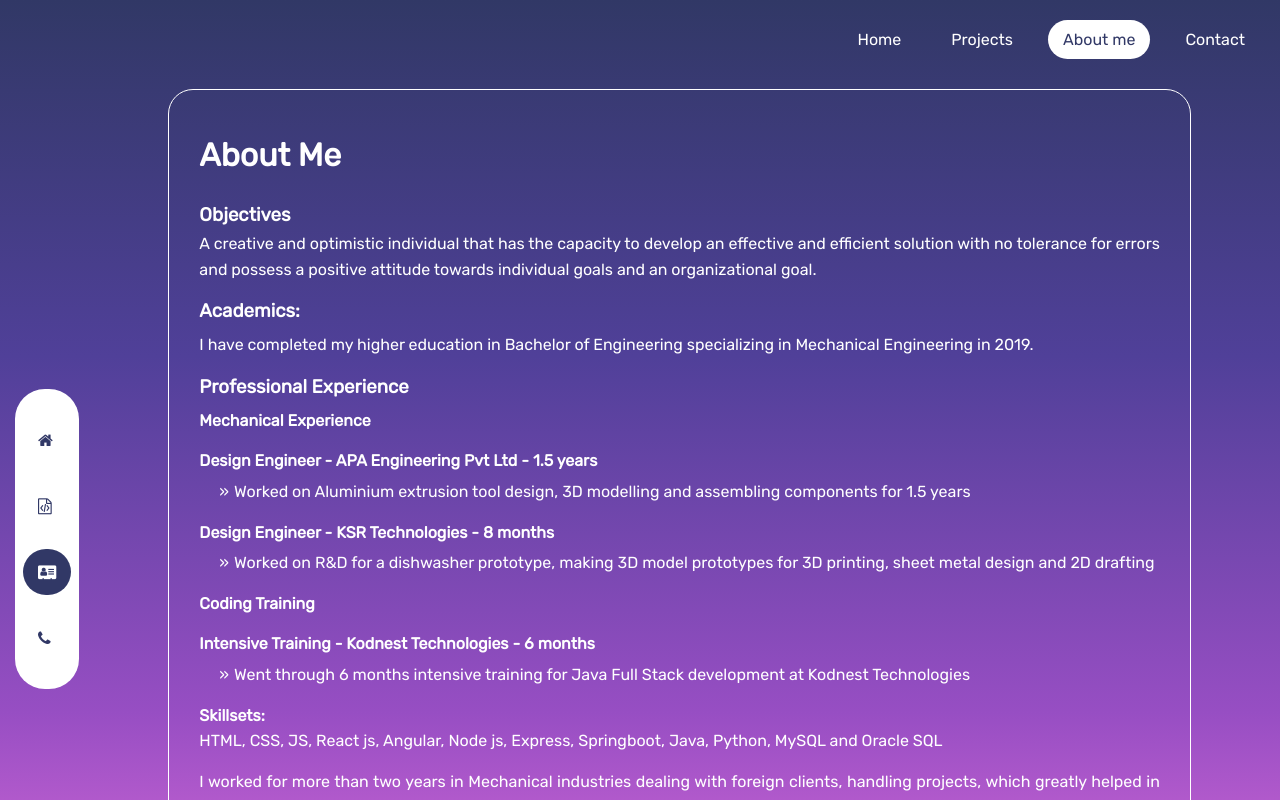
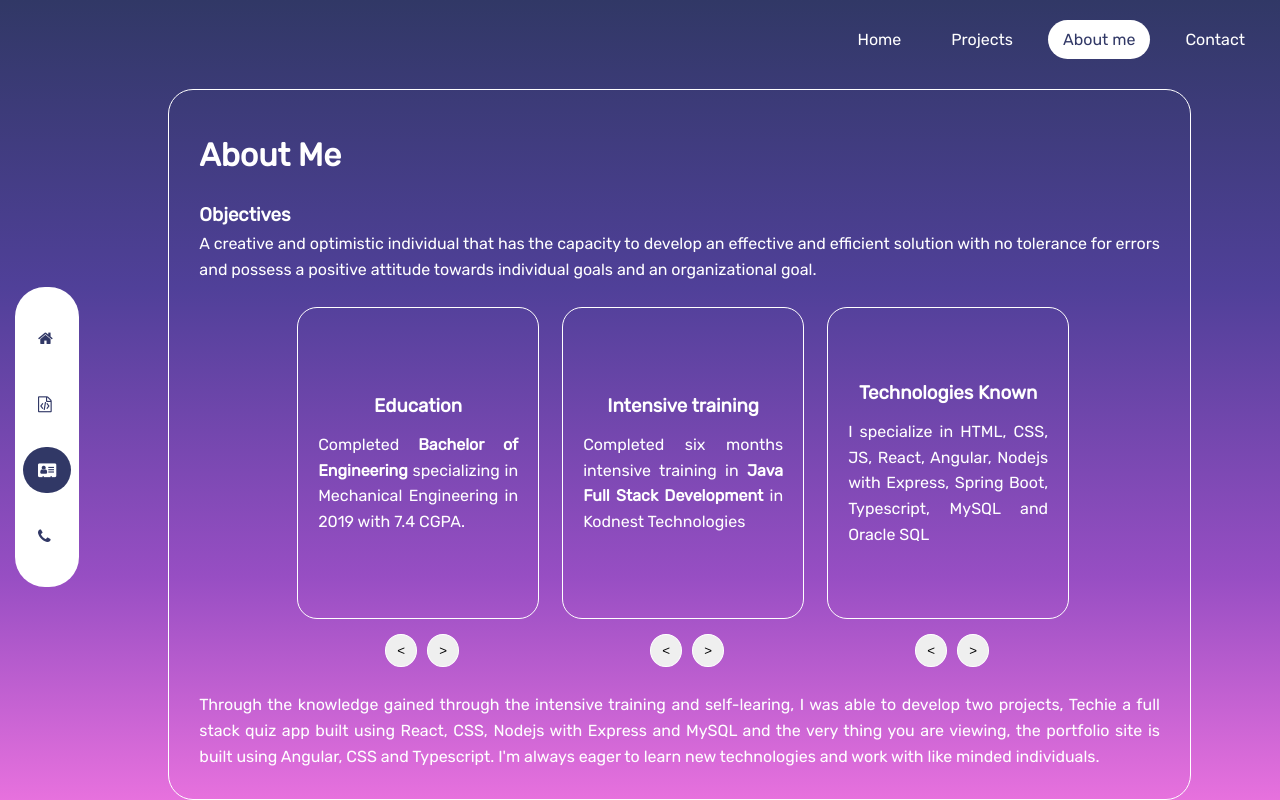
Before and after one commit to GovarthanaRaoS/Govarthan-Portfolio, an Angular app: page /aboutme in a window 1280 px wide. Shown: the top 800 px of the page. Built offline with nearby package versions, Linux system fonts and the light colour scheme; what ngx-typed-js would draw is missing.

Commit message:
changes in about me and contact

```diff
--- a/src/app/about-me/about-me.component.css
+++ b/src/app/about-me/about-me.component.css
@@ -24,6 +24,22 @@
 .brief-into{
     margin-bottom: 15px;
 }
+.certifications-card h3{
+    text-align: center;
+    margin-bottom: 10px;
+}
+.certifications-card{
+    text-align: justify;
+    width: 200px;
+    padding: 20px;
+    border-radius: 20px;
+    border: 0.3px solid white;
+    margin-bottom: 15px;
+    height: 270px;
+    display: flex;
+    flex-direction: column;
+    justify-content: center;
+}
 .work-container{
     margin-bottom: 15px;
 }
@@ -47,14 +63,188 @@
 .brief-into h3{
     margin-bottom: 5px;
 }
-.skills-container{
-
+.exp-cards-container{
+    display: flex;
+    justify-content: center;
+    flex-wrap: wrap;
 }
-/* .work-container{
-    margin-left: 25px;
-} */
+.higher-edu-card{
+    text-align: justify;
+    width: 200px;
+    padding: 20px;
+    border-radius: 20px;
+    border: 0.3px solid white;
+    margin-bottom: 15px;
+    height: 270px;
+    display: flex;
+    flex-direction: column;
+    justify-content: center;
+}
+.higher-edu-card h3{
+    text-align: center;
+    margin-bottom: 10px;
+}
+.education-card{
+    text-align: center;
+    width: 250px;
+    /* border: 0.3px solid red; */
+    margin-left: 15px;
+    margin-block: 10px;
+}
+.work-experience-card{
+    text-align: center;
+    width: 250px;
+    /* border: 0.3px solid red; */
+    margin-left: 15px;
+    margin-block: 10px;
+}
+.work-experience-card h3{
+    text-align: center;
+    margin-bottom: 10px;
+}
+.apa-card{
+    text-align: justify;
+    width: 200px;
+    padding: 20px;
+    border-radius: 20px;
+    border: 0.3px solid white;
+    margin-bottom: 15px;
+    height: 270px;
+    display: flex;
+    flex-direction: column;
+    justify-content: center;
+}
+.training-card{
+    text-align: justify;
+    width: 200px;
+    padding: 20px;
+    border-radius: 20px;
+    border: 0.3px solid white;
+    margin-bottom: 15px;
+    height: 270px;
+    display: flex;
+    flex-direction: column;
+    justify-content: center;
+}
+.ksr-card{
+    text-align: justify;
+    width: 200px;
+    padding: 20px;
+    border-radius: 20px;
+    border: 0.3px solid white;
+    margin-bottom: 15px;
+    height: 270px;
+    display: flex;
+    flex-direction: column;
+    justify-content: center;
+}
+.prevNextButt{
+    cursor: pointer;
+    margin-inline: 5px;
+    border: 0.3px solid white;
+    padding: 8px 11px;
+    border-radius: 50%;
+    transition: all 0.3s ease-in-out;
+}
+.prevNextButt:hover{
+    background-color: #974EC3;
+    color: white;
+}
+.hide{
+    /* visibility: hidden; */
+    margin-inline: 5px;
+    border: 0.3px solid white;
+    padding: 8px 11px;
+    border-radius: 50%;
+}
+.bold{
+    font-weight: bolder;
+}
+.skillset-container{
+    text-align: center;
+    width: 250px;
+    /* border: 0.3px solid red; */
+    margin-left: 15px;
+    margin-block: 10px;
+}
+.skillset-container h3{
+    text-align: center;
+    margin-bottom: 10px;
+}
+.coding-skills-card{
+    text-align: justify;
+    width: 200px;
+    padding: 20px;
+    border-radius: 20px;
+    border: 0.3px solid white;
+    margin-bottom: 15px;
+    height: 270px;
+    display: flex;
+    flex-direction: column;
+    justify-content: center;
+}
+.mechanical-skills-card{
+    text-align: justify;
+    width: 200px;
+    padding: 20px;
+    border-radius: 20px;
+    border: 0.3px solid white;
+    margin-bottom: 15px;
+    height: 270px;
+    display: flex;
+    flex-direction: column;
+    justify-content: center;
+}
+.leaving-paragraph{
+    margin-top: 15px;
+}
 @media screen and (max-width: 340px) {
     .about-me-container{
         padding: 20px;
     }
+    .education-card{
+        margin-inline: auto;
+    }
+    .work-experience-card{
+        margin-inline: auto;
+    }
+    .skillset-container{
+        margin-inline: auto;
+    }
 }
+@media screen and (max-width: 300px) {
+    .about-me-container h1{
+        margin-left: 5px;
+    }
+    .about-me-container{
+        padding: 10px;
+    }
+    .higher-edu-card{
+        width: 180px;
+        margin-inline: auto;
+    }
+    .certifications-card{
+        width: 180px;
+        margin-inline: auto;
+    }
+    .training-card{
+        width: 180px;
+        margin-inline: auto;
+    }
+    .apa-card{
+        width: 180px;
+        margin-inline: auto;
+    }
+    .ksr-card{
+        width: 180px;
+        margin-inline: auto;
+    }
+    .coding-skills-card{
+        width: 180px;
+        margin-inline: auto;
+    }
+    .mechanical-skills-card{
+        width: 180px;
+        margin-inline: auto;
+    }
+}
--- a/src/app/about-me/about-me.component.html
+++ b/src/app/about-me/about-me.component.html
@@ -5,31 +5,52 @@
             <h3>Objectives</h3>
             <p>A creative and optimistic individual that has the capacity to develop an effective and efficient solution with no tolerance for errors and possess a positive attitude towards individual goals and an organizational goal.</p>
         </div>
-        <div class="brief-into">
+        <!-- <div class="brief-into">
             <h3>Academics:</h3>
             <p>I have completed my higher education in Bachelor of Engineering specializing in Mechanical Engineering in 2019.</p>
-        </div>
-        <div class="work-container">
-            <h3>Professional Experience</h3>
-            <h4 class="department">Mechanical Experience</h4>
-            <div class="work-card-container">
-                <h4>Design Engineer - APA Engineering Pvt Ltd - 1.5 years</h4>
-                <p>Worked on Aluminium extrusion tool design, 3D modelling and assembling components for 1.5 years</p>
+        </div> -->
+        <div class="exp-cards-container">
+            <div class="education-card">
+                <div *ngIf="edu_card===0" class="higher-edu-card">
+                    <h3>Education</h3>
+                    <p>Completed <span class="bold">Bachelor of Engineering</span> specializing in Mechanical Engineering in 2019 with 7.4 CGPA.</p>
+                </div>
+                <div *ngIf="edu_card===1" class="certifications-card">
+                    <h3>Certification</h3>
+                    <p>Six months intensive training in <span class="bold">Java Full Stack Development</span> by Kodnest Technologies covering Angular, HTML, CSS, JS, Java, Spring Boot, MySQL and Oracle SQL</p>
+                </div>
+                <button class="prevNextButt" (click)="handleEduPrev()"><</button>
+                <button class="prevNextButt" (click)="handleEduNext()">></button>
             </div>
-            <div class="work-card-container">
-                <h4>Design Engineer - KSR Technologies - 8 months</h4>
-                <p>Worked on R&D for a dishwasher prototype, making 3D model prototypes for 3D printing, sheet metal design and 2D drafting</p>
+            <div class="work-experience-card">
+                <div *ngIf="work_card===0" class="training-card">
+                    <h3>Intensive training</h3>
+                    <p>Completed six months intensive training in <span class="bold">Java Full Stack Development</span> in Kodnest Technologies</p>
+                </div>
+                <div *ngIf="work_card===1" class="apa-card">
+                    <h3>Design Engineer</h3>
+                    <p>Worked as <span class="bold">Design Engineer</span> for APA Engineering Pvt Ltd for 1.5 years specializing in aluminium extrusion tool design, 3D Modeling, assembly and 2D drafting</p>
+                </div>
+                <div *ngIf="work_card===2" class="ksr-card">
+                    <h3>Design Engineer</h3>
+                    <p>Worked as <span class="bold">Design Engineer</span> for KSR Technologies for 8 months on R&D, developing 3D Models for 3D printing, sheet metal modeling and 2D drafting for a Dishwasher prototype.</p>
+                </div>
+                <button class="prevNextButt" (click)="handlePrevious()"><</button>
+                <button class="prevNextButt" (click)="handleNext()">></button>
             </div>
-            <h4 class="department">Coding Training</h4>
-            <div class="work-card-container">
-                <h4>Intensive Training - Kodnest Technologies - 6 months</h4>
-                <p>Went through 6 months intensive training for Java Full Stack development at Kodnest Technologies</p>
-            </div>
-            <div class="skills-container">
-                <h4>Skillsets:</h4>
-                <p>HTML, CSS, JS, React js, Angular, Node js, Express, Springboot, Java, Python, MySQL and Oracle SQL</p>
+            <div class="skillset-container">
+                <div *ngIf="skill_card==0" class="coding-skills-card">
+                    <h3>Technologies Known</h3>
+                    <p>I specialize in HTML, CSS, JS, React, Angular, Nodejs with Express, Spring Boot, Typescript, MySQL and Oracle SQL</p>
+                </div>
+                <div *ngIf="skill_card==1" class="mechanical-skills-card">
+                    <h3>Software Tools known</h3>
+                    <p>Solidworks, AutoCAD, CATIA, Creo, Creo 2D, AnSYS, CFD</p>
+                </div>
+                <button class="prevNextButt" (click)="handleSkillPrev()"><</button>
+                <button class="prevNextButt" (click)="handleSkillNext()">></button>
             </div>
         </div>
-        I worked for more than two years in Mechanical industries dealing with foreign clients, handling projects, which greatly helped in improving my communication skills and working with a team. Throughout my academics and career, I have maintained my interest and kept learning coding languages. I was always fascinated by working with coding languages and went through an six month intensive training for Java Full Stack Development. I specialize in React, Angular, Node js, Springboot, Java, Python, Css, JS and MySQL. Through the knowledge gained through the intensive training and self-learing, I was able to develop two projects, Techie a full stack quiz app built using React, CSS, Nodejs with Express and MySQL and the very thing you are viewing, the portfolio site is built using Angular, CSS and Typescript. I'm always eager to learn new technologies and work with like minded individuals.
+        <p class="leaving-paragraph">Through the knowledge gained through the intensive training and self-learing, I was able to develop two projects, Techie a full stack quiz app built using React, CSS, Nodejs with Express and MySQL and the very thing you are viewing, the portfolio site is built using Angular, CSS and Typescript. I'm always eager to learn new technologies and work with like minded individuals.</p>
     </div>
 </div>
--- a/src/app/about-me/about-me.component.ts
+++ b/src/app/about-me/about-me.component.ts
@@ -7,4 +7,68 @@ import { Component } from '@angular/core';
 })
 export class AboutMeComponent {
 
+  work_card: number = 0;
+  skill_card: number = 0;
+  edu_card: number = 0;
+
+  handleNext(){
+    if(this.work_card==2){
+      this.work_card = 0;
+      console.log(this.work_card);
+      return;
+    }
+    this.work_card = this.work_card+1;
+    console.log(this.work_card);
+  }
+
+  handlePrevious(){
+    if(this.work_card==0){
+      this.work_card = 2;
+      console.log(this.work_card);
+      return;
+    }
+    this.work_card = this.work_card-1;
+    console.log(this.work_card);
+  }
+
+  handleSkillNext(){
+    if(this.skill_card==1){
+      this.skill_card = 0;
+      console.log(this.skill_card);
+      return;
+    }
+    this.skill_card = this.skill_card+1;
+    console.log(this.work_card);
+  }
+
+  handleSkillPrev(){
+    if(this.skill_card==0){
+      this.skill_card = 1;
+      console.log(this.skill_card);
+      return;
+    }
+    this.skill_card = this.skill_card-1;
+    console.log(this.skill_card);
+  }
+
+  handleEduPrev(){
+    if(this.edu_card==0){
+      this.edu_card = 1;
+      console.log(this.edu_card);
+      return;
+    }
+    this.edu_card = this.edu_card-1;
+    console.log(this.edu_card);
+  }
+
+  handleEduNext(){
+    if(this.edu_card==1){
+      this.edu_card = 0;
+      console.log(this.edu_card);
+      return;
+    }
+    this.edu_card = this.edu_card+1;
+    console.log(this.edu_card);
+  }
+
 }
--- a/src/app/projects/projects.component.css
+++ b/src/app/projects/projects.component.css
@@ -48,6 +48,11 @@
 /* .card-container h3, .card-container p{
     margin-block: 10px;
 } */
+@media screen and (max-width: 650px) {
+    .projects-container{
+        text-align: justify;
+    }
+}
 @media screen and (max-width: 470px) {
     .projects-container{
         text-align: justify;
```
